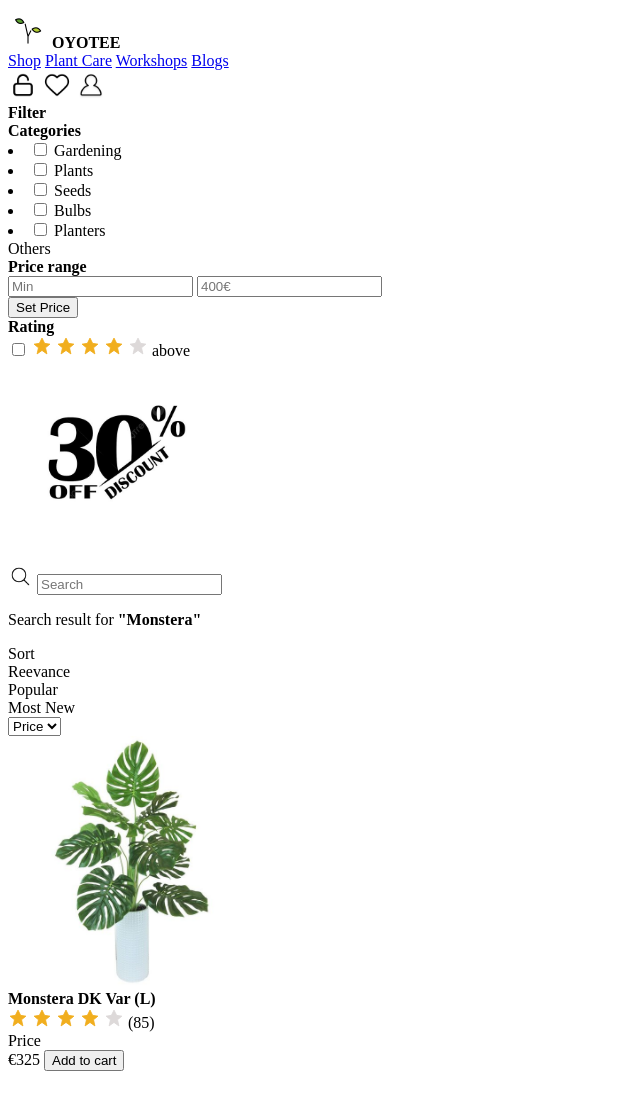
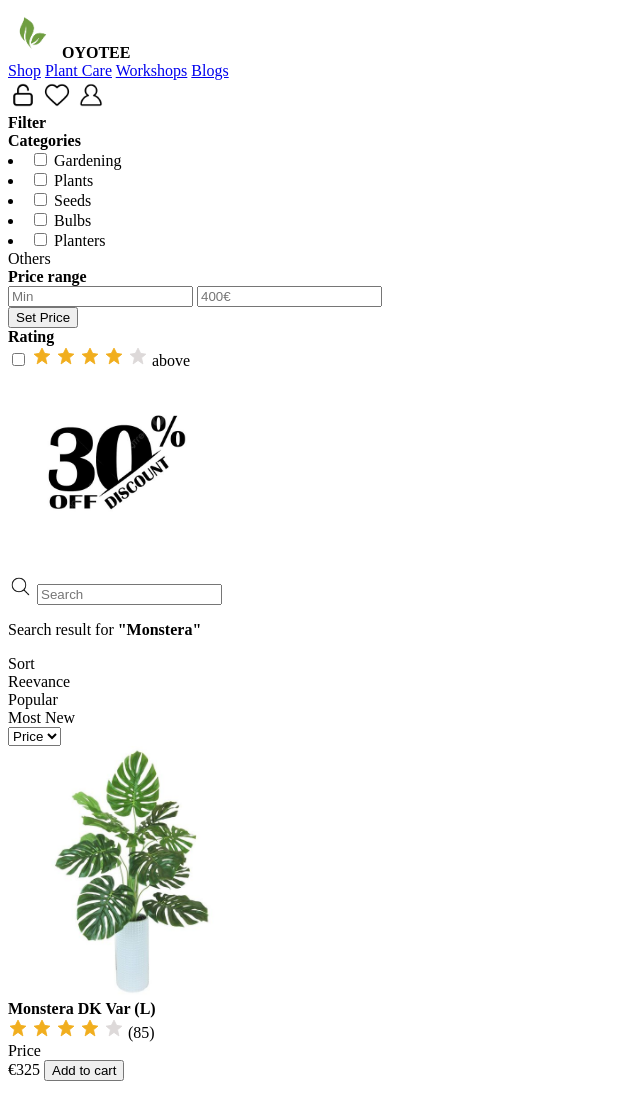
Before and after one commit to benbarekfatima/e-commerce-app, a plain HTML site: page index.html in a window 1280 px wide. Shown: the top 1100 px of the page, without its empty margins (0-640 px from the left). Drawn offline with Linux system fonts and the light colour scheme.

Commit message:
final version

```diff
--- a/index.html
+++ b/index.html
@@ -3,6 +3,9 @@
   <head>
     <title>e-commerce app</title>
     <meta charset="utf-8" />
+    <meta name="viewport" content="width=device-width, initial-scale=1.0">
+    <meta name="description" content="Plants Shop App">
+    <meta http-equiv="refresh"content="10">
   </head>
   <body>
     <main>
@@ -11,10 +14,10 @@
       <article>
         <nav>
           <img
-            src="assets/logo/oyotee-icone.png"
+            src="assets/logo/logo-removebg-preview.png"
             alt="Logo"
-            width="40"
-            height="40"
+            width="50"
+            height="50"
           />
           <b>OYOTEE</b>
           <div>
@@ -37,7 +40,7 @@
               height="30"
             />
             <img
-              src="assets/icons/profile-icone.png"
+              src="assets/icons/profile-svgrepo-com-removebg-preview.png"
               alt="Profile-icone"
               width="30"
               height="30"
@@ -115,7 +118,7 @@
       <!--Frames section-->
       <article>
           <img
-            src="assets/icons/search-icone.png"
+            src="assets/icons/search-icone-removebg-preview.png"
             alt="Star"
             width="25"
             height="25"
```
Also changed, not shown: assets/icons/lock-unlocked-svgrepo-com (1).svg (added), assets/icons/lock-unlocked-svgrepo-com (2).svg (added), assets/icons/profile-icone-removebg-preview.png (added), assets/icons/profile-round-1342-svgrepo-com.svg (added), assets/icons/profile-svgrepo-com-removebg-preview.png (added), assets/icons/search-icone-removebg-preview.png (added), assets/logo/logo-removebg-preview.png (added), assets/logo/logo.jpg (added).
